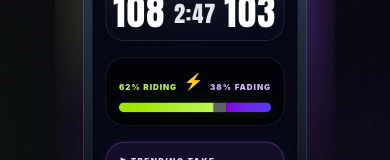
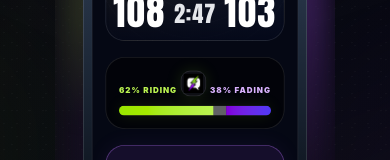
Before and after one commit to hernk1-ai/smack-talk, a Next.js app: page / in a window 390 px wide. Shown: the part 537-697 px from the top of the page. Built offline with nearby package versions, Linux system fonts and the light colour scheme; no server answers.

Commit message:
phone logo update

```diff
--- a/components/landing/PhonePreview.tsx
+++ b/components/landing/PhonePreview.tsx
@@ -1,3 +1,5 @@
+import Image from "next/image";
+
 export function PhonePreview() {
   return (
     <div className="mx-auto w-full max-w-[22rem] md:mr-0 lg:max-w-[27rem]">
@@ -33,7 +35,15 @@ export function PhonePreview() {
           <div className="mt-5 rounded-3xl border border-white/10 bg-black/55 p-4">
             <div className="flex items-end justify-between">
               <p className="text-[10px] font-black uppercase tracking-[0.12em] text-lime-300">62% Riding</p>
-              <span className="text-xl text-gray-300">⚡</span>
+              <span className="grid h-8 w-8 place-items-center rounded-xl border border-white/10 bg-white/5 shadow-[0_0_18px_rgba(132,204,22,0.16)]">
+                <Image
+                  src="/smack-talk-logo.png"
+                  alt=""
+                  width={24}
+                  height={24}
+                  className="h-6 w-6 object-contain"
+                />
+              </span>
               <p className="text-right text-[10px] font-black uppercase tracking-[0.12em] text-purple-300">38% Fading</p>
             </div>
             <div className="mt-3 flex h-3 overflow-hidden rounded-full bg-white/10 shadow-[0_0_18px_rgba(132,204,22,0.14)]">
```
